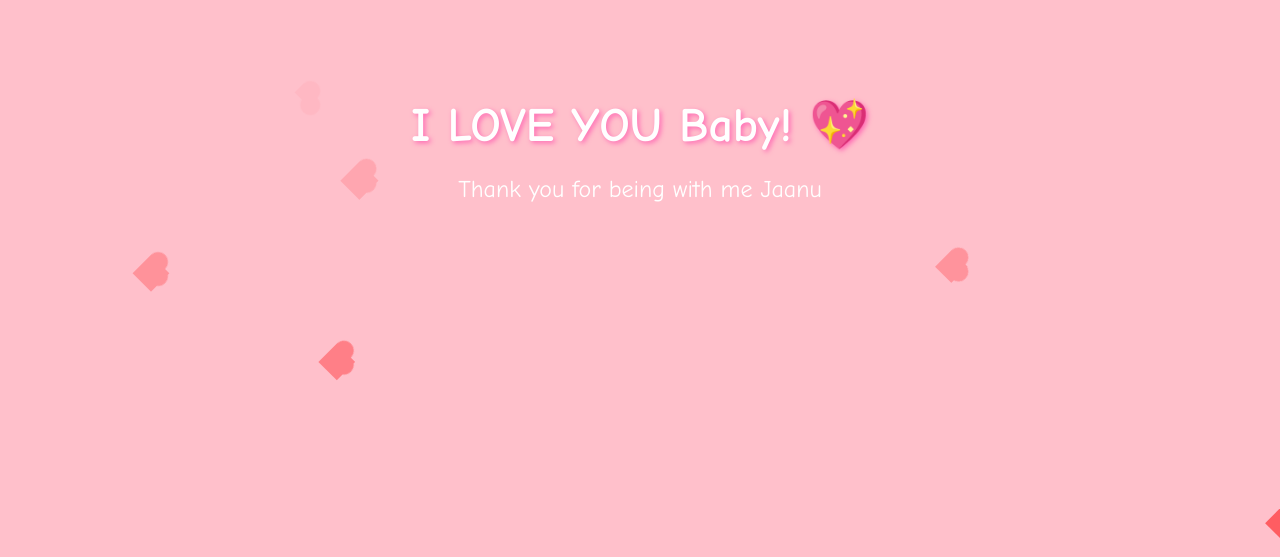
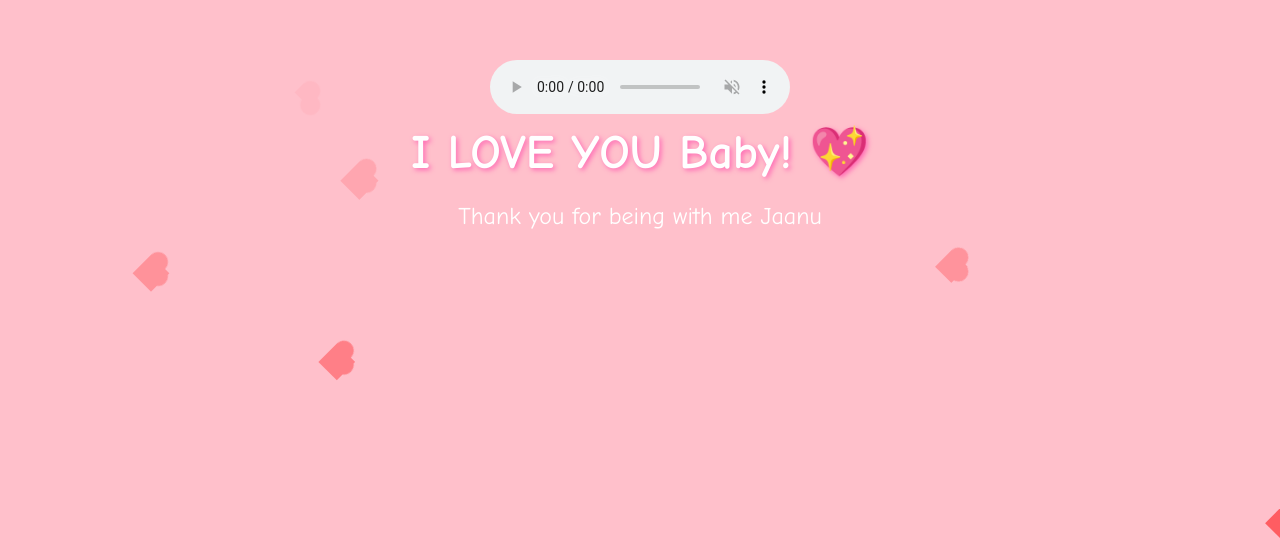
Before and after one commit to Shravani0526/ForBaby, a plain HTML site: page index.html in a window 1280 px wide. Shown: the part 243-800 px from the top of the page. Drawn offline with Linux system fonts and the light colour scheme.

Commit message:
Update index.html

```diff
--- a/index.html
+++ b/index.html
@@ -68,7 +68,7 @@
 </head>
 <body>
 
-<audio controls autoplay muted loop hidden>
+<audio controls autoplay muted loop >
     <source src="06 Ishq Bulaava.mp3" type="audio/mpeg">
 </audio>
 
```
